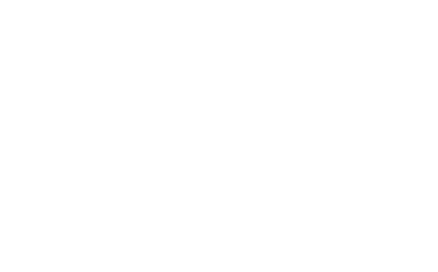
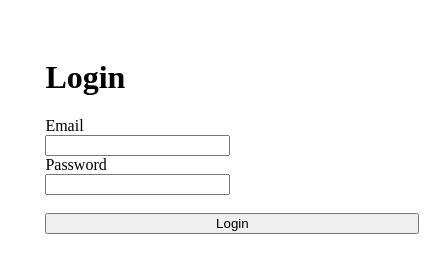
Before and after one commit to gSchool/responsive-login-page, a plain HTML site: page index.html in a window 390 px wide. Shown: the whole page, 438 px wide, since content can reach past the window. Drawn offline with nearby package versions, Linux system fonts and the light colour scheme.

Commit message:
basic structure and attempt at responsiveness

```diff
--- a/index.html
+++ b/index.html
@@ -1,9 +1,32 @@
 <!DOCTYPE html>
-<html>
+<html lang="en">
 <head>
-  <title></title>
+  <meta charset="utf-8">
+  <title>Responsive Login Page</title>
+  <link rel="stylesheet" type="text/css" href="main.css">
+
 </head>
 <body>
+  <main>
+    <h1>Login</h1>
+    <section>
+      <form>
+        Email <br>
+        <input type="email" name="email"> <br>
+        Password <br>
+        <input type="password" name="password"></input> <br><br>
+        <input type="submit" value="Login" id="login">
+      </form>
+    </section>
+  </main>
+
+
+
+
+
+
+  <script src="https://code.jquery.com/jquery-2.1.4.min.js"></script>
+  <script type="text/javascript" src="main.js"></script>
 
 </body>
 </html>
--- a/main.css
+++ b/main.css
@@ -0,0 +1,31 @@
+main {
+  margin: auto;
+  width: 25%;
+}
+
+
+
+
+
+
+
+
+
+
+
+
+
+@media(min-width: 500px) {
+
+}
+
+@media(max-width: 500px) {
+  main {
+    width: 100%;
+    padding: 5%;
+    margin: 5%;
+  }
+  #login {
+    width: 100%;
+  }
+}
```
Also changed, not shown: readme.md.
